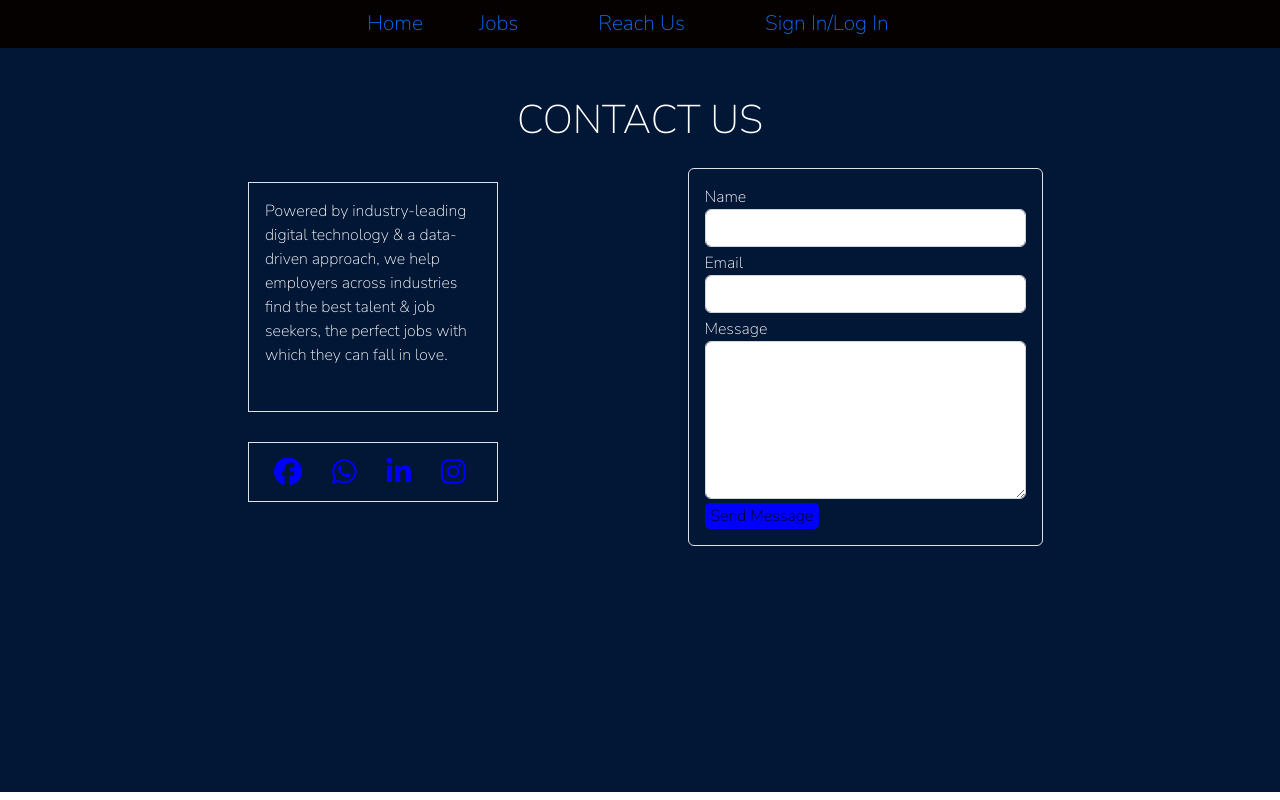
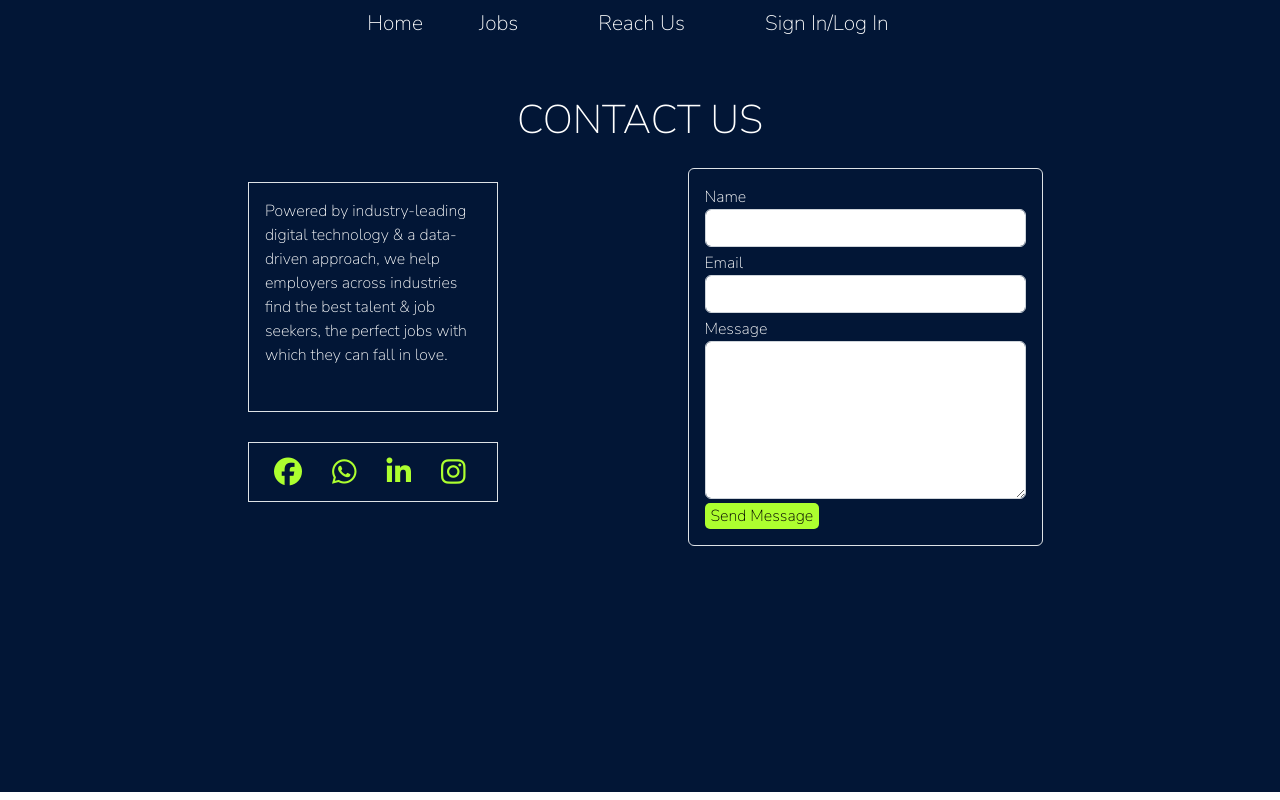
Before and after one commit to carreuky/Job-Portal, a React (Create React App) app: page /contactus in a window 1280 px wide. Built offline with nearby package versions, Linux system fonts and the light colour scheme; some icons are missing.

Commit message:
color change

```diff
--- a/src/Components/Contacts/Contacts.css
+++ b/src/Components/Contacts/Contacts.css
@@ -35,15 +35,16 @@ display: flex;
 
 }
 .socials .fab{
-    color:blue;
+    color:greenyellow;
     padding:15px;
     font-size: 28px;
 }
 .socials .fab:hover{
     transform: scale(1.5);
+    color: greenyellow;
 }
 .btnk{
-    background: blue;
+    background: greenyellow;
     border-radius: 5px;
     border: none;
 }
--- a/src/Components/Home/Home.css
+++ b/src/Components/Home/Home.css
@@ -14,7 +14,7 @@
     font-family: 'Nunito Sans', sans-serif;
     position: absolute;
     background-color: rgb(2, 22, 54); /* Fallback color */
-    background-color: rgba(0,0,0, 0.6); /* Black w/opacity/see-through */
+    background-color: rgba(2, 22, 54 , 0.6); /* Black w/opacity/see-through */
     color: white;
     font-weight: bold;
     border: 3px solid #f1f1f1;
--- a/src/Components/NavBar/NavBar.css
+++ b/src/Components/NavBar/NavBar.css
@@ -2,15 +2,16 @@
 
 .Nav{
     font-family: 'Nunito Sans', sans-serif;
-    background-color: rgb(6, 1, 1);
+    background-color: rgb(2, 22, 54);
     font-size: 21px;
-    color: blue;
+    color: white;
 }
 .Nav ul li a:hover{
-border: 1px solid blue;
+border: 1px solid yellowgreen;
 color: white;
 background: none;
 }
 .Nav ul li a{
 background: none;
+color: white;
 }
```
